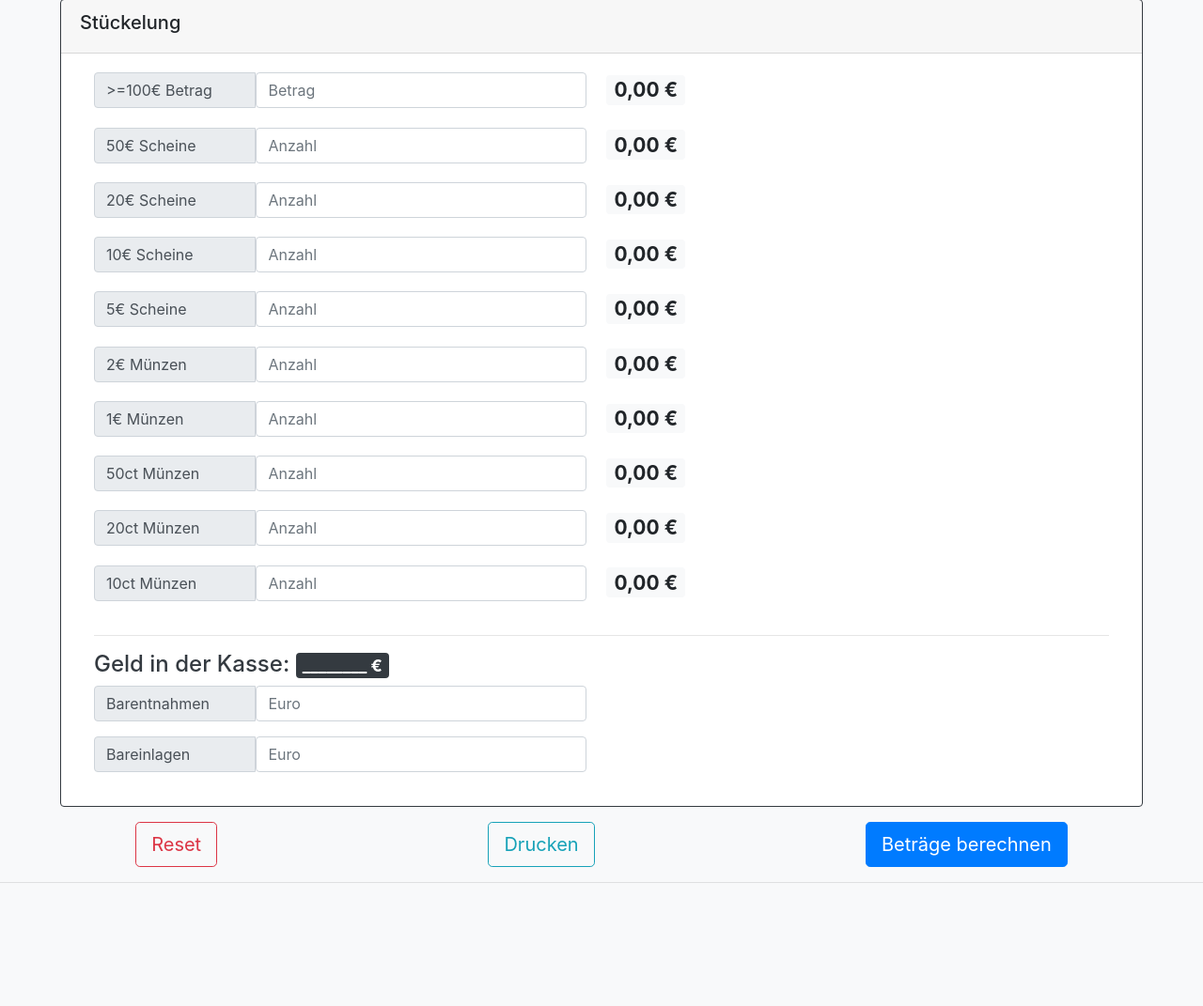
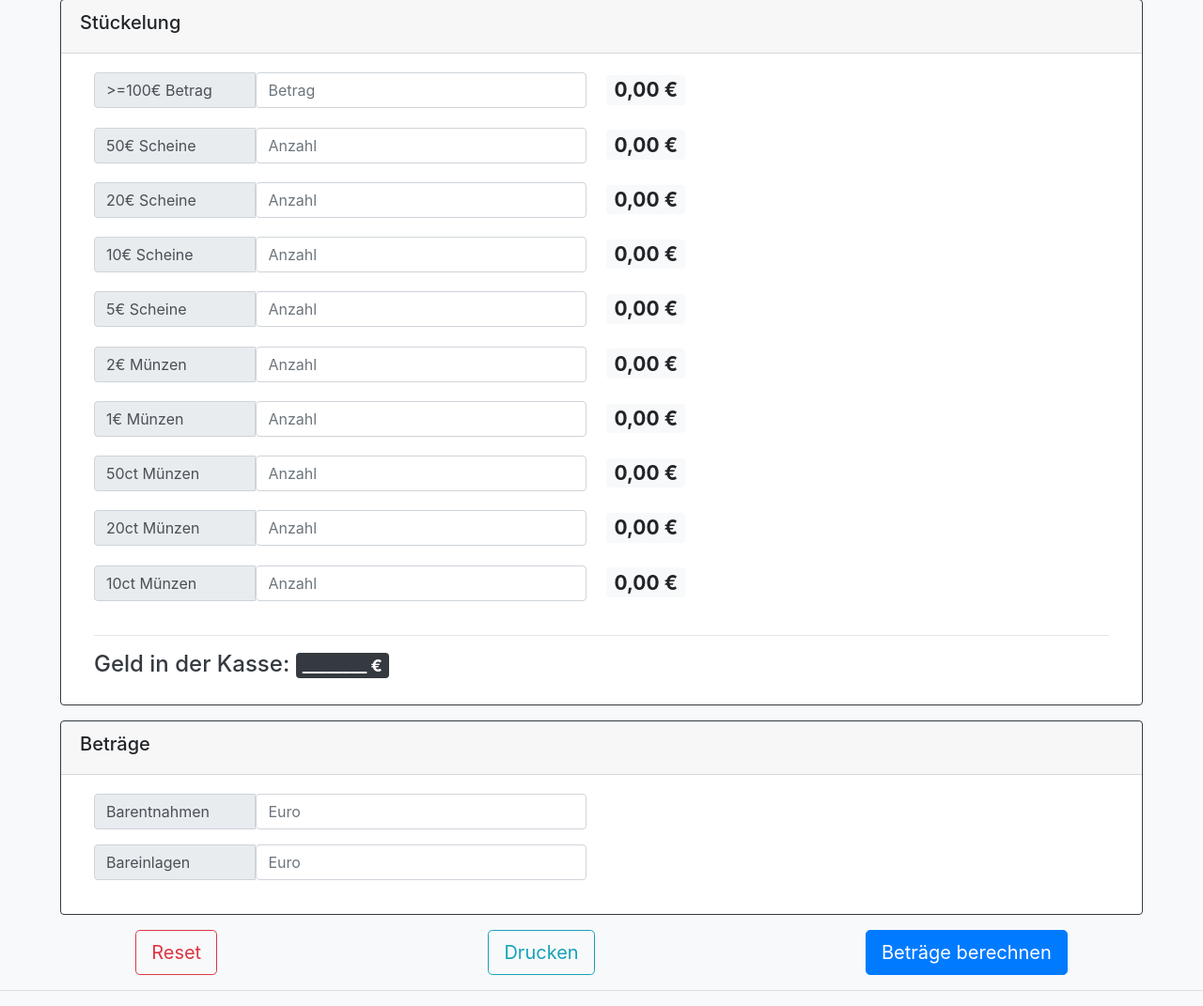
Before and after one commit to moritzwilksch/LokalCashUp, a Flask app: page / in a window 1280 px wide. Shown: the part 134-1205 px from the top of the page at 94% size. Before the commit the page ends 1074 px from the top, so only its background shows below. Run offline with Flask 2, Linux system fonts and the light colour scheme; some libraries are stand-ins or nearby versions.

Commit message:
updated layout

```diff
--- a/app.py
+++ b/app.py
@@ -11,3 +11,4 @@ def hello_world():
 
 if __name__ == '__main__':
     app.run()
+    print('Hello world')
--- a/templates/input_form.html
+++ b/templates/input_form.html
@@ -207,11 +207,21 @@
                         <h3><span class="badge  badge-light" id="10ctOut">0,00 €</span></h3>
                     </div>
                 </div>
+                <hr>
+                <h4>Geld in der Kasse: <span class="badge  badge-dark">________ €</span></h4>
 
-                <hr>
+                <!-- END OF CARD -->
+            </div>
+        </div>
+    </div>
 
+    <!-- START OF SECOND CARD -->
 
-                <h4>Geld in der Kasse: <span class="badge  badge-dark">________ €</span></h4>
+    <div class="card border-dark mb-3 mx-auto" style="max-width: 90%;">
+        <div class="card-header"><h5>Beträge</h5></div>
+        <div class="card-body text-dark">
+            <div class="container">
+
 
                 <!-- ONE FORM ROW -->
                 <div class="form-row">
@@ -240,12 +250,7 @@
                 </div>
 
             </div>
-
-
-            <!-- END OF CARD -->
         </div>
-
-
     </div>
 
 
```
